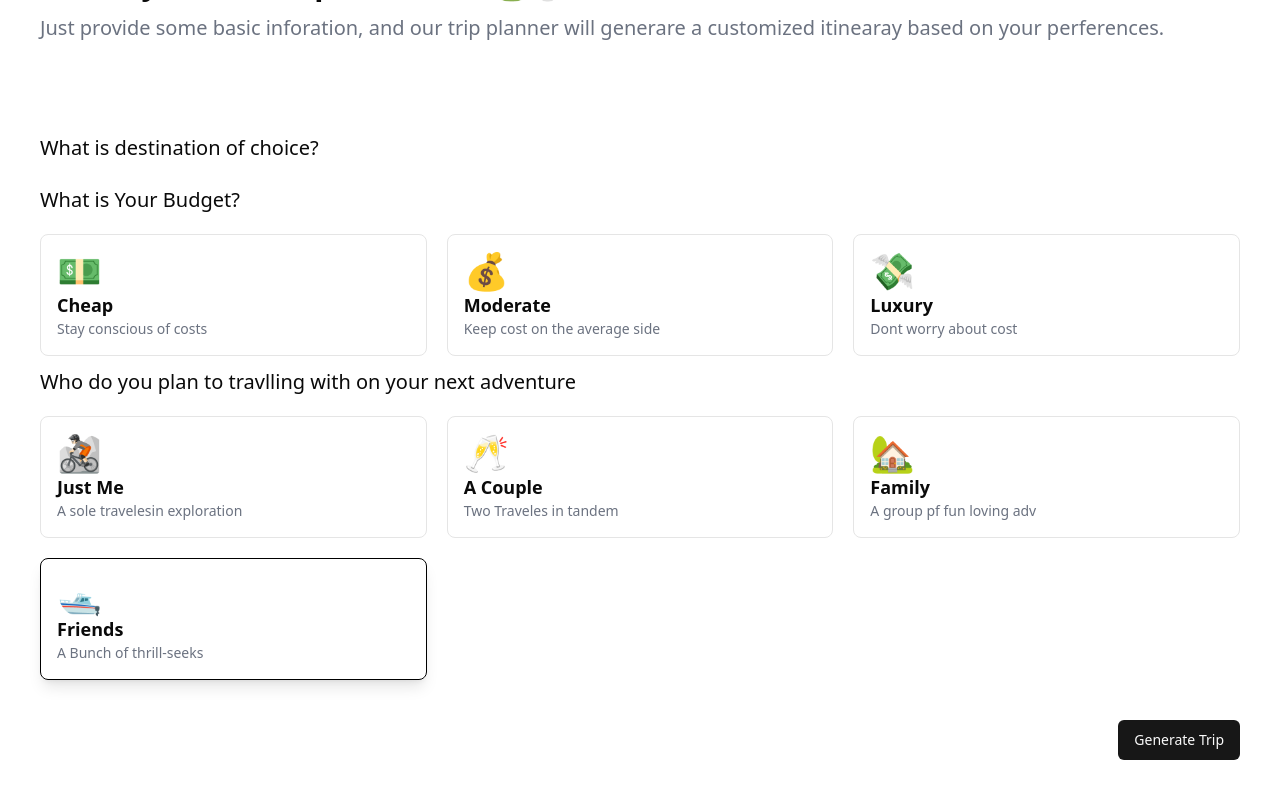
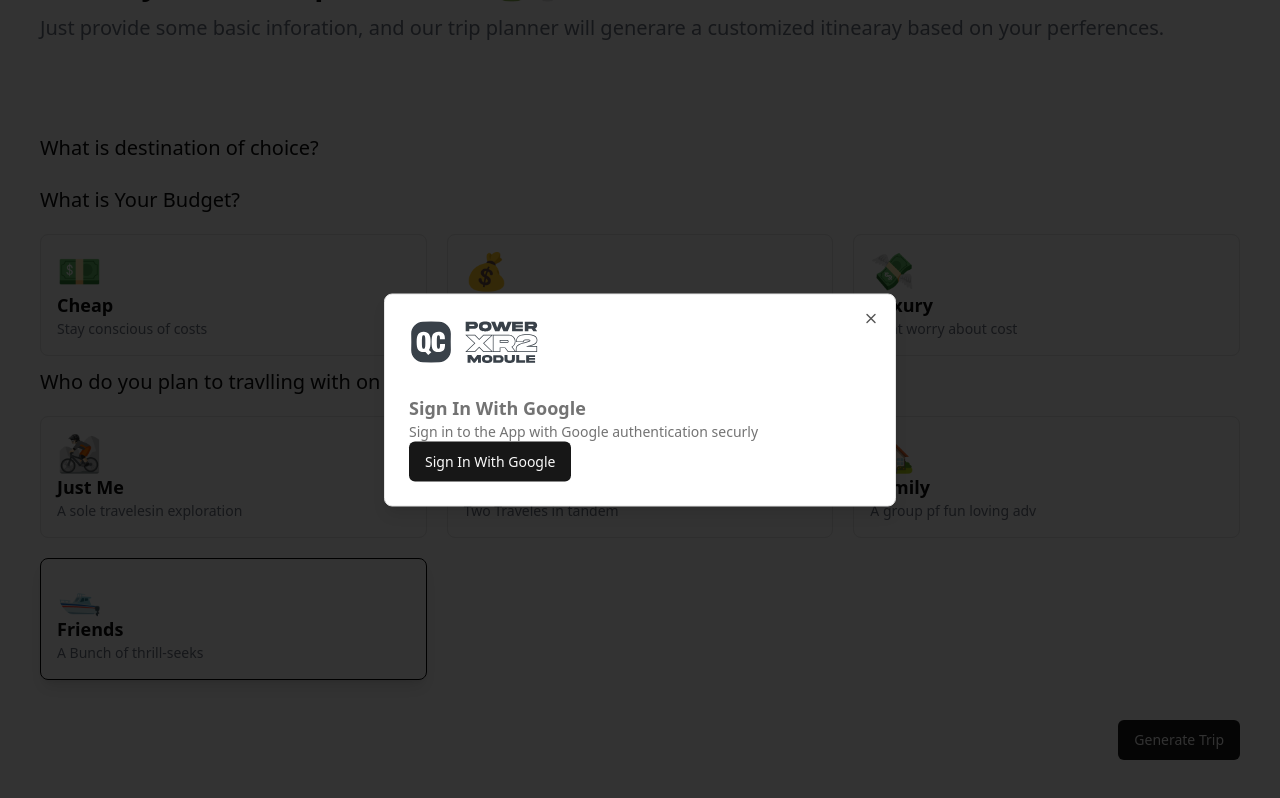
Before and after one commit to suraj1922/AI-Trip-Planner, a React (Vite) app: page /create-trip in a window 1280 px wide. Both pictures are taken after a click on the button "Generate Trip". Shown: the part 137-935 px from the top of the page. Built offline with nearby package versions, Linux system fonts and the light colour scheme; no server answers.

Commit message:
"Install Different Dialog box "

```diff
--- a/package.json
+++ b/package.json
@@ -10,6 +10,7 @@
     "preview": "vite preview"
   },
   "dependencies": {
+    "@radix-ui/react-dialog": "^1.1.4",
     "@radix-ui/react-slot": "^1.1.0",
     "@radix-ui/react-toast": "^1.2.3",
     "@react-oauth/google": "^0.12.1",
--- /dev/null
+++ b/src/components/ui/dialog.jsx
@@ -0,0 +1,94 @@
+import * as React from "react"
+import * as DialogPrimitive from "@radix-ui/react-dialog"
+import { X } from "lucide-react"
+
+import { cn } from "@/lib/utils"
+
+const Dialog = DialogPrimitive.Root
+
+const DialogTrigger = DialogPrimitive.Trigger
+
+const DialogPortal = DialogPrimitive.Portal
+
+const DialogClose = DialogPrimitive.Close
+
+const DialogOverlay = React.forwardRef(({ className, ...props }, ref) => (
+  <DialogPrimitive.Overlay
+    ref={ref}
+    className={cn(
+      "fixed inset-0 z-50 bg-black/80  data-[state=open]:animate-in data-[state=closed]:animate-out data-[state=closed]:fade-out-0 data-[state=open]:fade-in-0",
+      className
+    )}
+    {...props} />
+))
+DialogOverlay.displayName = DialogPrimitive.Overlay.displayName
+
+const DialogContent = React.forwardRef(({ className, children, ...props }, ref) => (
+  <DialogPortal>
+    <DialogOverlay />
+    <DialogPrimitive.Content
+      ref={ref}
+      className={cn(
+        "fixed left-[50%] top-[50%] z-50 grid w-full max-w-lg translate-x-[-50%] translate-y-[-50%] gap-4 border bg-background p-6 shadow-lg duration-200 data-[state=open]:animate-in data-[state=closed]:animate-out data-[state=closed]:fade-out-0 data-[state=open]:fade-in-0 data-[state=closed]:zoom-out-95 data-[state=open]:zoom-in-95 data-[state=closed]:slide-out-to-left-1/2 data-[state=closed]:slide-out-to-top-[48%] data-[state=open]:slide-in-from-left-1/2 data-[state=open]:slide-in-from-top-[48%] sm:rounded-lg",
+        className
+      )}
+      {...props}>
+      {children}
+      <DialogPrimitive.Close
+        className="absolute right-4 top-4 rounded-sm opacity-70 ring-offset-background transition-opacity hover:opacity-100 focus:outline-none focus:ring-2 focus:ring-ring focus:ring-offset-2 disabled:pointer-events-none data-[state=open]:bg-accent data-[state=open]:text-muted-foreground">
+        <X className="h-4 w-4" />
+        <span className="sr-only">Close</span>
+      </DialogPrimitive.Close>
+    </DialogPrimitive.Content>
+  </DialogPortal>
+))
+DialogContent.displayName = DialogPrimitive.Content.displayName
+
+const DialogHeader = ({
+  className,
+  ...props
+}) => (
+  <div
+    className={cn("flex flex-col space-y-1.5 text-center sm:text-left", className)}
+    {...props} />
+)
+DialogHeader.displayName = "DialogHeader"
+
+const DialogFooter = ({
+  className,
+  ...props
+}) => (
+  <div
+    className={cn("flex flex-col-reverse sm:flex-row sm:justify-end sm:space-x-2", className)}
+    {...props} />
+)
+DialogFooter.displayName = "DialogFooter"
+
+const DialogTitle = React.forwardRef(({ className, ...props }, ref) => (
+  <DialogPrimitive.Title
+    ref={ref}
+    className={cn("text-lg font-semibold leading-none tracking-tight", className)}
+    {...props} />
+))
+DialogTitle.displayName = DialogPrimitive.Title.displayName
+
+const DialogDescription = React.forwardRef(({ className, ...props }, ref) => (
+  <DialogPrimitive.Description
+    ref={ref}
+    className={cn("text-sm text-muted-foreground", className)}
+    {...props} />
+))
+DialogDescription.displayName = DialogPrimitive.Description.displayName
+
+export {
+  Dialog,
+  DialogPortal,
+  DialogOverlay,
+  DialogClose,
+  DialogTrigger,
+  DialogContent,
+  DialogHeader,
+  DialogFooter,
+  DialogTitle,
+  DialogDescription,
+}
--- a/src/create-trip/index.jsx
+++ b/src/create-trip/index.jsx
@@ -1,40 +1,49 @@
 import React, { useEffect, useState } from 'react'
 import GooglePlacesAutocomplete from 'react-google-places-autocomplete';
 import { Input } from "@/components/ui/input"
-import { SelectTravelesList , SelectBudgetOptions} from '@/constant/option';
+import { SelectTravelesList, SelectBudgetOptions } from '@/constant/option';
 import { Button } from '../components/ui/button';
 import { it } from 'node:test';
 import { toast } from 'sonner';
+import {
+  Dialog,
+  DialogContent,
+  DialogDescription,
+  DialogHeader,
+  DialogTitle,
+  DialogTrigger,
+} from "@/components/ui/dialog"
+
 
 function CreateTrip() {
   const [place, setPlace] = useState();
   const [formData, setFormData] = useState([]);
-  const [openDialog,  setOpenDialog] = useState(false);
+  const [openDialog, setOpenDialog] = useState(false);
 
-  const handleInputChange = (name,value)=>{
+  const handleInputChange = (name, value) => {
 
 
     setFormData({
       ...formData,
-      [name]:value,
+      [name]: value,
     })
   }
 
-  useEffect(()=>{
+  useEffect(() => {
     console.log(formData);
-  },[formData])
+  }, [formData])
 
 
-  const OnGenerateTrip=()=>{
+  const OnGenerateTrip = () => {
 
 
     const user = localStorage.getItem('user');
 
-    if(!user){
+    if (!user) {
       setOpenDialog(true);
       return;
     }
-    if(formData?.noOdDays>5&&!formData?.location || formData?.budget || formData?.noPeople ){
+    if (formData?.noOdDays > 5 && !formData?.location || formData?.budget || formData?.noPeople) {
       toast("Please fill all details")
       return;
     }
@@ -70,9 +79,9 @@
         <div className='grid grid-cols-3 gap-5 mt-5'>
           {SelectBudgetOptions.map((item, index) => (
             <div key={index}
-            onClick={()=>handleInputChange('budget',item.title)}
-            className={`p-4 border cursor-pointer rounded-lg hover:shadow-lg
-            ${formData?.budget==item.title && 'shadow-lg border-black'}
+              onClick={() => handleInputChange('budget', item.title)}
+              className={`p-4 border cursor-pointer rounded-lg hover:shadow-lg
+            ${formData?.budget == item.title && 'shadow-lg border-black'}
             `}>
               <h2 className='text-4xl'>{item.icons}</h2>
               <h2 className='font-bold text-lg'>{item.title}</h2>
@@ -86,9 +95,9 @@
         <div className='grid grid-cols-3 gap-5 mt-5'>
           {SelectTravelesList.map((item, index) => (
             <div key={index}
-            onClick={()=>handleInputChange('noPeople',item.people)}
+              onClick={() => handleInputChange('noPeople', item.people)}
               className={`p-4 border cursor-pointer rounded-lg hover:shadow-lg
-              ${formData?.noPeople==item.people&& 'shadow-lg border-black'}`}>
+              ${formData?.noPeople == item.people && 'shadow-lg border-black'}`}>
               <h2 className='text-4xl'>{item.icons}</h2>
               <h2 className='font-bold text-lg'>{item.title}</h2>
               <h2 className='text-sm text-gray-500'>{item.desc}</h2>
@@ -98,8 +107,25 @@
       </div>
 
       <div className='my-10 justify-end flex'>
-      <Button onClick={OnGenerateTrip}>Generate Trip</Button>
+        <Button onClick={OnGenerateTrip}>Generate Trip</Button>
       </div>
+
+      <Dialog open={openDialog}>
+
+        <DialogContent>
+          <DialogHeader>
+
+            <DialogDescription>
+              <img src="./logo.svg" alt="" />
+              <h2 className='font-bold text-lg mt-7'>Sign In With Google</h2>
+              <p>Sign in to the App with Google authentication securly </p>
+
+              <Button v>Sign In With Google</Button>
+            </DialogDescription>
+          </DialogHeader>
+        </DialogContent>
+      </Dialog>
+
     </div>
 
 
```
Also changed, not shown: 1 other file (tests, documents, lock files or other folders).
